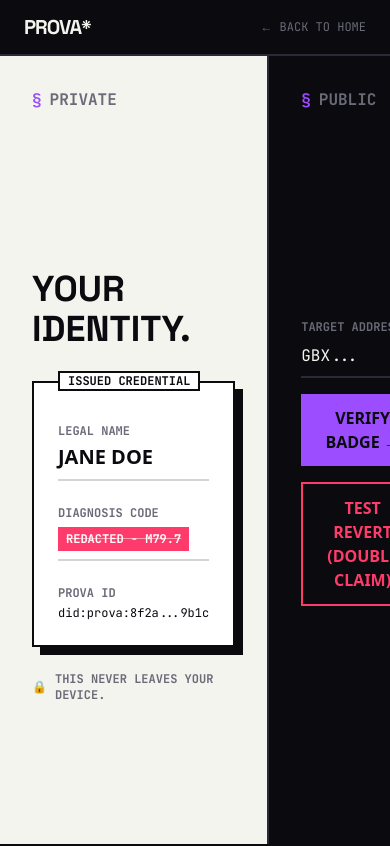
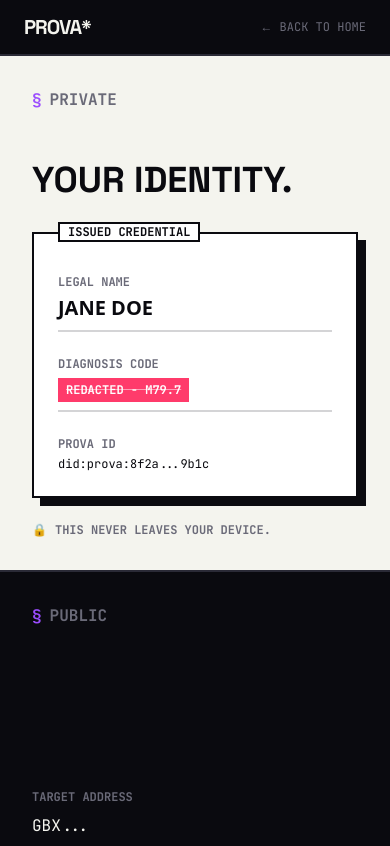
Before and after one commit to RAKASAMUD/Prova, a Next.js app in the folder frontend/: page /demo in a window 390 px wide. Shown: the top 846 px of the page. Built offline with nearby package versions, Linux system fonts and the light colour scheme; no server answers; what @stellar/stellar-sdk would draw is missing.

Commit message:
fix(m4): make demo page scrollable

```diff
--- a/frontend/app/demo/page.tsx
+++ b/frontend/app/demo/page.tsx
@@ -44,7 +44,7 @@ export default function DemoPage() {
   };
 
   return (
-    <div className="bg-ink text-paper h-screen w-screen overflow-hidden flex flex-col font-sans antialiased">
+    <div className="bg-ink text-paper min-h-screen w-full flex flex-col font-sans antialiased">
       {/* Header */}
       <header className="h-[56px] border-b-2 border-line flex justify-between items-center px-6 flex-shrink-0 z-50 bg-ink">
         <div className="font-display font-bold tracking-tighter text-xl">PROVA*</div>
@@ -54,9 +54,9 @@ export default function DemoPage() {
       </header>
 
       {/* Main 3-Column Layout */}
-      <main className="flex-1 flex overflow-hidden relative">
+      <main className="flex-1 flex flex-col md:flex-row relative">
         {/* LEFT ZONE (§ PRIVATE) */}
-        <section className="w-full md:w-[45%] h-full bg-paper border-r-2 border-line p-8 flex flex-col relative">
+        <section className="w-full md:w-[45%] bg-paper border-b-2 md:border-b-0 md:border-r-2 border-line p-8 flex flex-col relative">
           <div className="font-mono text-muted mb-12 flex items-center gap-2 font-bold uppercase">
             <span className="text-neon">§</span> PRIVATE
           </div>
@@ -92,7 +92,7 @@ export default function DemoPage() {
         </section>
 
         {/* CENTER ZONE (THE WALL) */}
-        <section className="hidden md:flex w-[10%] h-full border-r-2 border-line flex-col items-center justify-center relative bg-ink">
+        <section className="hidden md:flex w-[10%] border-r-2 border-line flex-col items-center justify-center relative bg-ink min-h-[500px]">
           <div className="absolute inset-y-0 w-1 bg-neon left-1/2 -translate-x-1/2 shadow-[0_0_20px_0_var(--neon)]"></div>
           <div className="writing-vertical font-mono text-sm font-bold text-neon bg-ink py-4 z-10 tracking-widest uppercase rotate-180" style={{ writingMode: 'vertical-rl' }}>
             THE DIAGNOSIS NEVER CROSSES THIS LINE
@@ -100,7 +100,7 @@ export default function DemoPage() {
         </section>
 
         {/* RIGHT ZONE (§ PUBLIC) */}
-        <section className="w-full md:w-[45%] h-full p-8 flex flex-col relative bg-ink text-paper">
+        <section className="w-full md:w-[45%] p-8 flex flex-col relative bg-ink text-paper min-h-[600px]">
           <div className="font-mono text-muted mb-12 flex items-center gap-2 font-bold uppercase">
             <span className="text-neon">§</span> PUBLIC
           </div>
```
